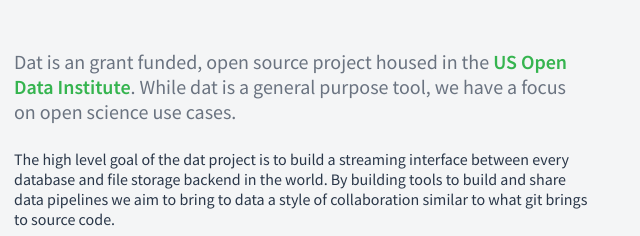
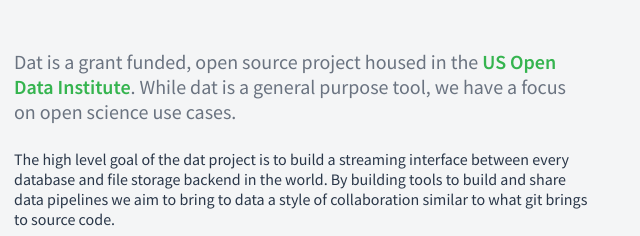
Before and after one commit to dat-ecosystem-archive/old-website, a website with bundled scripts: page about.html in a window 1280 px wide. Shown: the part 192-428 px from the top of the page, 146-786 px from the left. Built offline with nearby package versions, Linux system fonts and the light colour scheme.

Commit message:
Update about.html

```diff
--- a/about.html
+++ b/about.html
@@ -28,7 +28,7 @@
 
 <div class="content">
   <div class="content-text-container">
-    <div class="content-text-intro">Dat is an grant funded, open source project housed in the <a href="http://usodi.org/">US Open Data Institute</a>. While dat is a general purpose tool, we have a focus on open science use cases.</div>
+    <div class="content-text-intro">Dat is a grant funded, open source project housed in the <a href="http://usodi.org/">US Open Data Institute</a>. While dat is a general purpose tool, we have a focus on open science use cases.</div>
     <div class="content-text-paragraph">The high level goal of the dat project is to build a streaming interface between every database and file storage backend in the world. By building tools to build and share data pipelines we aim to bring to data a style of collaboration similar to what git brings to source code.</div>
     <div class="content-text-paragraph">The first code went into dat <a href="https://github.com/maxogden/dat/commit/e5eda57b53f60b05c0c3d97da90c10cd17dcbe19">on August 17th 2013</a>. The first six months were spent making a prototype (thanks to the <a href="http://www.knightfoundation.org/grants/201346305/">Knight foundation Prototype Fund</a>) and the last six months have been spent on taking dat beyond the prototype phase and into something more concrete (the Dat Alpha release).</div>
     <div class="content-text-paragraph">In April 2014 we were able to expand the team working on dat from 1 person to 3 persons, thanks to <a href="http://usodi.org/2014/04/02/dat">support from the Sloan foundation</a>. Sloan's proposition was that they like the initial dat prototype but wanted to see scientific data use cases be treated as top priority. As a result we expanded the scope of the project from its tabular data specific beginnings and have focused on adding features that will help us work with larger open scientific datasets.</div>
```
